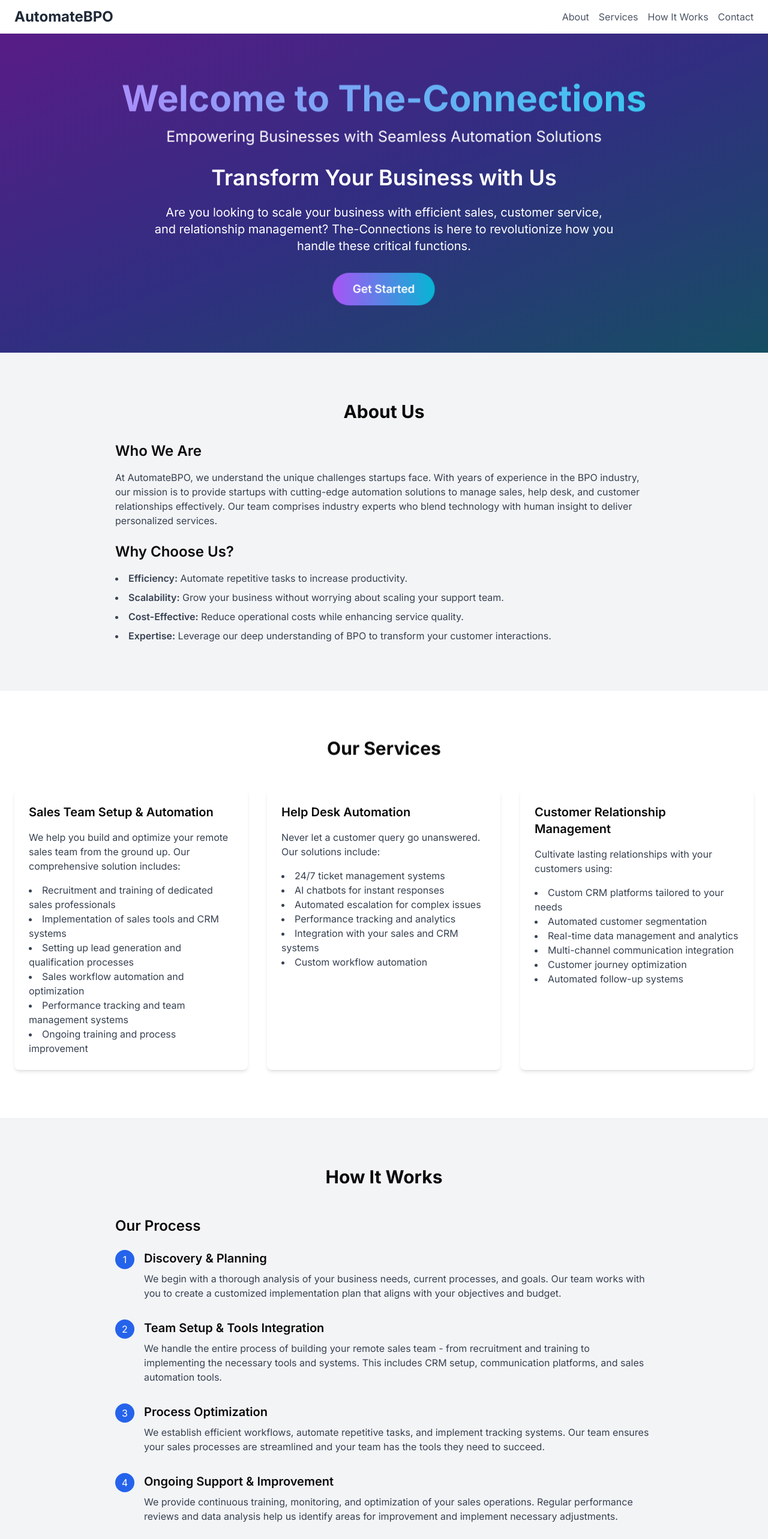
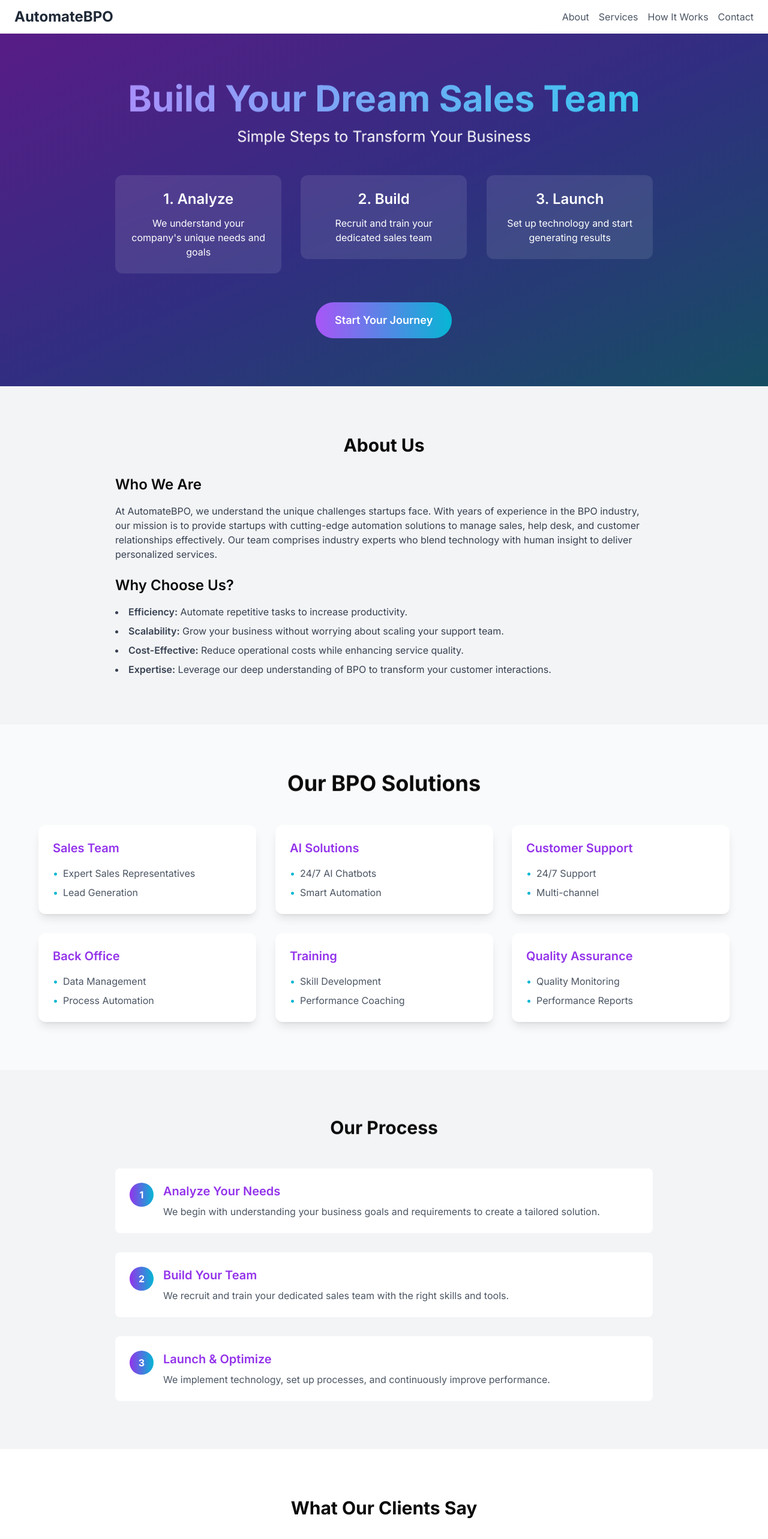
Before and after one commit to nitturkaryash/automate-bpo, a Next.js app: page /automate-bpo/ in a window 1280 px wide. Shown: the top 2566 px of the page at 60% size. Built offline with nearby package versions, Linux system fonts and the light colour scheme.

Commit message:
Update website with new animations and optimizations

```diff
--- a/app/components/Hero.tsx
+++ b/app/components/Hero.tsx
@@ -1,5 +1,4 @@
 import Link from "next/link"
-import Image from "next/image"
 
 export default function Hero() {
   return (
@@ -18,25 +17,44 @@ export default function Hero() {
           className="text-4xl md:text-6xl font-bold mb-4 animate-float-slow bg-clip-text text-transparent bg-gradient-to-r from-purple-400 to-cyan-400"
           style={{ willChange: 'transform' }}
         >
-          Welcome to The-Connections
+          Build Your Dream Sales Team
         </h1>
         <p
-          className="text-xl md:text-2xl mb-8 animate-pulse-gentle"
+          className="text-xl md:text-2xl mb-12 animate-pulse-gentle"
           style={{ willChange: 'transform' }}
         >
-          Empowering Businesses with Seamless Automation Solutions
+          Simple Steps to Transform Your Business
         </p>
-        <h2 className="text-3xl md:text-4xl font-semibold mb-6">Transform Your Business with Us</h2>
-        <p className="text-lg md:text-xl mb-8 max-w-3xl mx-auto">
-          Are you looking to scale your business with efficient sales, customer service, and relationship
-          management? The-Connections is here to revolutionize how you handle these critical functions.
-        </p>
+
+        <div className="grid grid-cols-1 md:grid-cols-3 gap-8 max-w-4xl mx-auto mb-12">
+          <div className="step-card group">
+            <div className="bg-white/10 backdrop-blur-sm p-6 rounded-xl transition-all duration-300 hover:bg-white/20 hover:transform hover:scale-105 hover:shadow-[0_0_30px_rgba(123,0,255,0.3)]">
+              <h3 className="text-2xl font-semibold mb-3">1. Analyze</h3>
+              <p>We understand your company's unique needs and goals</p>
+            </div>
+          </div>
+
+          <div className="step-card group">
+            <div className="bg-white/10 backdrop-blur-sm p-6 rounded-xl transition-all duration-300 hover:bg-white/20 hover:transform hover:scale-105 hover:shadow-[0_0_30px_rgba(0,255,255,0.3)]">
+              <h3 className="text-2xl font-semibold mb-3">2. Build</h3>
+              <p>Recruit and train your dedicated sales team</p>
+            </div>
+          </div>
+
+          <div className="step-card group">
+            <div className="bg-white/10 backdrop-blur-sm p-6 rounded-xl transition-all duration-300 hover:bg-white/20 hover:transform hover:scale-105 hover:shadow-[0_0_30px_rgba(123,0,255,0.3)]">
+              <h3 className="text-2xl font-semibold mb-3">3. Launch</h3>
+              <p>Set up technology and start generating results</p>
+            </div>
+          </div>
+        </div>
+
         <Link
           href="#contact"
-          className="bg-gradient-to-r from-purple-500 to-cyan-500 text-white py-3 px-8 rounded-full text-lg font-semibold hover:from-purple-600 hover:to-cyan-600 transition duration-300 inline-block animate-pulse-gentle"
+          className="bg-gradient-to-r from-purple-500 to-cyan-500 text-white py-4 px-8 rounded-full text-lg font-semibold transition-all duration-300 inline-block hover:shadow-[0_0_30px_rgba(123,0,255,0.5)] hover:scale-105"
           style={{ willChange: 'transform' }}
         >
-          Get Started
+          Start Your Journey
         </Link>
       </div>
     </section>
--- a/app/components/HowItWorks.tsx
+++ b/app/components/HowItWorks.tsx
@@ -2,51 +2,48 @@ export default function HowItWorks() {
   return (
     <section id="how-it-works" className="py-20 bg-gray-100">
       <div className="container mx-auto px-6">
-        <h2 className="text-3xl font-bold text-center mb-12">How It Works</h2>
-        <div className="max-w-4xl mx-auto">
-          <h3 className="text-2xl font-semibold mb-6">Our Process</h3>
-          <div className="space-y-8">
-            <div className="process-item flex items-start">
-              <div className="bg-blue-600 text-white rounded-full w-8 h-8 flex items-center justify-center mr-4 flex-shrink-0">
+        <h2 className="text-3xl font-bold text-center mb-12 animate-float-slow">Our Process</h2>
+        <div className="max-w-4xl mx-auto space-y-8">
+          {/* Step 1 */}
+          <div className="process-item">
+            <div className="flex items-start gap-4">
+              <div className="bg-gradient-to-r from-purple-600 to-cyan-500 text-white rounded-full w-10 h-10 flex items-center justify-center flex-shrink-0 font-bold">
                 1
               </div>
               <div>
-                <h4 className="text-xl font-semibold mb-2">Discovery & Planning</h4>
-                <p className="text-gray-700">
-                  We begin with a thorough analysis of your business needs, current processes, and goals. Our team works with you to create a customized implementation plan that aligns with your objectives and budget.
+                <h4 className="text-xl font-semibold mb-2 text-purple-600">Analyze Your Needs</h4>
+                <p className="text-gray-600">
+                  We begin with understanding your business goals and requirements to create a tailored solution.
                 </p>
               </div>
             </div>
-            <div className="process-item flex items-start">
-              <div className="bg-blue-600 text-white rounded-full w-8 h-8 flex items-center justify-center mr-4 flex-shrink-0">
+          </div>
+
+          {/* Step 2 */}
+          <div className="process-item">
+            <div className="flex items-start gap-4">
+              <div className="bg-gradient-to-r from-purple-600 to-cyan-500 text-white rounded-full w-10 h-10 flex items-center justify-center flex-shrink-0 font-bold">
                 2
               </div>
               <div>
-                <h4 className="text-xl font-semibold mb-2">Team Setup & Tools Integration</h4>
-                <p className="text-gray-700">
-                  We handle the entire process of building your remote sales team - from recruitment and training to implementing the necessary tools and systems. This includes CRM setup, communication platforms, and sales automation tools.
+                <h4 className="text-xl font-semibold mb-2 text-purple-600">Build Your Team</h4>
+                <p className="text-gray-600">
+                  We recruit and train your dedicated sales team with the right skills and tools.
                 </p>
               </div>
             </div>
-            <div className="process-item flex items-start">
-              <div className="bg-blue-600 text-white rounded-full w-8 h-8 flex items-center justify-center mr-4 flex-shrink-0">
+          </div>
+
+          {/* Step 3 */}
+          <div className="process-item">
+            <div className="flex items-start gap-4">
+              <div className="bg-gradient-to-r from-purple-600 to-cyan-500 text-white rounded-full w-10 h-10 flex items-center justify-center flex-shrink-0 font-bold">
                 3
               </div>
               <div>
-                <h4 className="text-xl font-semibold mb-2">Process Optimization</h4>
-                <p className="text-gray-700">
-                  We establish efficient workflows, automate repetitive tasks, and implement tracking systems. Our team ensures your sales processes are streamlined and your team has the tools they need to succeed.
-                </p>
-              </div>
-            </div>
-            <div className="process-item flex items-start">
-              <div className="bg-blue-600 text-white rounded-full w-8 h-8 flex items-center justify-center mr-4 flex-shrink-0">
-                4
-              </div>
-              <div>
-                <h4 className="text-xl font-semibold mb-2">Ongoing Support & Improvement</h4>
-                <p className="text-gray-700">
-                  We provide continuous training, monitoring, and optimization of your sales operations. Regular performance reviews and data analysis help us identify areas for improvement and implement necessary adjustments.
+                <h4 className="text-xl font-semibold mb-2 text-purple-600">Launch & Optimize</h4>
+                <p className="text-gray-600">
+                  We implement technology, set up processes, and continuously improve performance.
                 </p>
               </div>
             </div>
@@ -54,5 +51,5 @@ export default function HowItWorks() {
         </div>
       </div>
     </section>
-  )
+  );
 }
--- a/app/components/Services.tsx
+++ b/app/components/Services.tsx
@@ -1,45 +1,99 @@
 export default function Services() {
   return (
-    <section id="services" className="py-20">
+    <section id="services" className="py-20 bg-gray-50">
       <div className="container mx-auto px-6">
-        <h2 className="text-3xl font-bold text-center mb-12 animate-float-slow">Our Services</h2>
-        <div className="grid grid-cols-1 md:grid-cols-3 gap-8">
-          <div className="service-card bg-white p-6 rounded-lg shadow-md group hover:animate-float">
-            <h3 className="text-xl font-semibold mb-4">Sales Team Setup & Automation</h3>
-            <p className="text-gray-700 mb-4">
-              We help you build and optimize your remote sales team from the ground up. Our comprehensive solution includes:
-            </p>
-            <ul className="list-disc list-inside text-gray-700">
-              <li className="transform transition-transform group-hover:translate-x-1">Recruitment and training of dedicated sales professionals</li>
-              <li className="transform transition-transform group-hover:translate-x-1">Implementation of sales tools and CRM systems</li>
-              <li className="transform transition-transform group-hover:translate-x-1">Setting up lead generation and qualification processes</li>
-              <li className="transform transition-transform group-hover:translate-x-1">Sales workflow automation and optimization</li>
-              <li className="transform transition-transform group-hover:translate-x-1">Performance tracking and team management systems</li>
-              <li className="transform transition-transform group-hover:translate-x-1">Ongoing training and process improvement</li>
+        <h2 className="text-3xl md:text-4xl font-bold text-center mb-12 animate-float-slow">
+          Our BPO Solutions
+        </h2>
+
+        <div className="grid grid-cols-1 md:grid-cols-2 lg:grid-cols-3 gap-8 max-w-6xl mx-auto">
+          {/* Sales Team */}
+          <div className="service-card bg-white p-6 rounded-xl shadow-lg">
+            <h3 className="text-xl font-semibold mb-4 text-purple-600">Sales Team</h3>
+            <ul className="space-y-2 text-gray-600">
+              <li className="flex items-start">
+                <span className="text-cyan-500 mr-2">•</span>
+                Expert Sales Representatives
+              </li>
+              <li className="flex items-start">
+                <span className="text-cyan-500 mr-2">•</span>
+                Lead Generation
+              </li>
             </ul>
           </div>
-          <div className="service-card bg-white p-6 rounded-lg shadow-md group hover:animate-float">
-            <h3 className="text-xl font-semibold mb-4">Help Desk Automation</h3>
-            <p className="text-gray-700 mb-4">Never let a customer query go unanswered. Our solutions include:</p>
-            <ul className="list-disc list-inside text-gray-700">
-              <li className="transform transition-transform group-hover:translate-x-1">24/7 ticket management systems</li>
-              <li className="transform transition-transform group-hover:translate-x-1">AI chatbots for instant responses</li>
-              <li className="transform transition-transform group-hover:translate-x-1">Automated escalation for complex issues</li>
-              <li className="transform transition-transform group-hover:translate-x-1">Performance tracking and analytics</li>
-              <li className="transform transition-transform group-hover:translate-x-1">Integration with your sales and CRM systems</li>
-              <li className="transform transition-transform group-hover:translate-x-1">Custom workflow automation</li>
+
+          {/* AI Solutions */}
+          <div className="service-card bg-white p-6 rounded-xl shadow-lg">
+            <h3 className="text-xl font-semibold mb-4 text-purple-600">AI Solutions</h3>
+            <ul className="space-y-2 text-gray-600">
+              <li className="flex items-start">
+                <span className="text-cyan-500 mr-2">•</span>
+                24/7 AI Chatbots
+              </li>
+              <li className="flex items-start">
+                <span className="text-cyan-500 mr-2">•</span>
+                Smart Automation
+              </li>
             </ul>
           </div>
-          <div className="service-card bg-white p-6 rounded-lg shadow-md group hover:animate-float">
-            <h3 className="text-xl font-semibold mb-4">Customer Relationship Management</h3>
-            <p className="text-gray-700 mb-4">Cultivate lasting relationships with your customers using:</p>
-            <ul className="list-disc list-inside text-gray-700">
-              <li className="transform transition-transform group-hover:translate-x-1">Custom CRM platforms tailored to your needs</li>
-              <li className="transform transition-transform group-hover:translate-x-1">Automated customer segmentation</li>
-              <li className="transform transition-transform group-hover:translate-x-1">Real-time data management and analytics</li>
-              <li className="transform transition-transform group-hover:translate-x-1">Multi-channel communication integration</li>
-              <li className="transform transition-transform group-hover:translate-x-1">Customer journey optimization</li>
-              <li className="transform transition-transform group-hover:translate-x-1">Automated follow-up systems</li>
+
+          {/* Customer Support */}
+          <div className="service-card bg-white p-6 rounded-xl shadow-lg">
+            <h3 className="text-xl font-semibold mb-4 text-purple-600">Customer Support</h3>
+            <ul className="space-y-2 text-gray-600">
+              <li className="flex items-start">
+                <span className="text-cyan-500 mr-2">•</span>
+                24/7 Support
+              </li>
+              <li className="flex items-start">
+                <span className="text-cyan-500 mr-2">•</span>
+                Multi-channel
+              </li>
+            </ul>
+          </div>
+
+          {/* Back Office */}
+          <div className="service-card bg-white p-6 rounded-xl shadow-lg">
+            <h3 className="text-xl font-semibold mb-4 text-purple-600">Back Office</h3>
+            <ul className="space-y-2 text-gray-600">
+              <li className="flex items-start">
+                <span className="text-cyan-500 mr-2">•</span>
+                Data Management
+              </li>
+              <li className="flex items-start">
+                <span className="text-cyan-500 mr-2">•</span>
+                Process Automation
+              </li>
+            </ul>
+          </div>
+
+          {/* Training */}
+          <div className="service-card bg-white p-6 rounded-xl shadow-lg">
+            <h3 className="text-xl font-semibold mb-4 text-purple-600">Training</h3>
+            <ul className="space-y-2 text-gray-600">
+              <li className="flex items-start">
+                <span className="text-cyan-500 mr-2">•</span>
+                Skill Development
+              </li>
+              <li className="flex items-start">
+                <span className="text-cyan-500 mr-2">•</span>
+                Performance Coaching
+              </li>
+            </ul>
+          </div>
+
+          {/* Quality Assurance */}
+          <div className="service-card bg-white p-6 rounded-xl shadow-lg">
+            <h3 className="text-xl font-semibold mb-4 text-purple-600">Quality Assurance</h3>
+            <ul className="space-y-2 text-gray-600">
+              <li className="flex items-start">
+                <span className="text-cyan-500 mr-2">•</span>
+                Quality Monitoring
+              </li>
+              <li className="flex items-start">
+                <span className="text-cyan-500 mr-2">•</span>
+                Performance Reports
+              </li>
             </ul>
           </div>
         </div>
--- a/app/globals.css
+++ b/app/globals.css
@@ -66,10 +66,24 @@ body {
 
 /* Add hover effects with performance optimizations */
 .service-card {
-  @apply transition-transform duration-300 hover:-translate-y-2 hover:shadow-xl;
+  @apply transition-all duration-300;
   transform: translateZ(0);
   will-change: transform;
   backface-visibility: hidden;
+}
+
+.service-card:hover {
+  transform: translateY(-8px);
+  box-shadow: 0 15px 30px rgba(0, 0, 0, 0.1);
+  background: linear-gradient(to bottom right, rgba(255, 255, 255, 1), rgba(255, 255, 255, 0.9));
+}
+
+.service-card ul li {
+  transition: transform 0.2s ease;
+}
+
+.service-card:hover ul li {
+  transform: translateX(5px);
 }
 
 .nav-link {
@@ -85,15 +99,43 @@ body {
   @apply w-full;
 }
 
+/* Process Item Animation */
 .process-item {
-  @apply transition-transform duration-300;
+  @apply relative transition-all duration-300;
   transform: translateZ(0);
   will-change: transform;
   backface-visibility: hidden;
 }
 
-.process-item:hover {
-  transform: scale3d(1.05, 1.05, 1);
+.process-item::before {
+  content: '';
+  position: absolute;
+  inset: -4px;
+  background: linear-gradient(90deg, #7b00ff, #00ffff, #7b00ff);
+  background-size: 200% 100%;
+  border-radius: 1rem;
+  opacity: 0;
+  transition: opacity 0.3s ease;
+  z-index: 0;
+}
+
+.process-item:hover::before {
+  opacity: 1;
+  animation: borderGlow 3s linear infinite;
+}
+
+.process-item > div {
+  @apply relative bg-white rounded-lg p-6;
+  z-index: 1;
+}
+
+@keyframes borderGlow {
+  0% {
+    background-position: 0% 0%;
+  }
+  100% {
+    background-position: 200% 0%;
+  }
 }
 
 .contact-input {
@@ -187,3 +229,28 @@ body {
     @apply bg-background text-foreground;
   }
 }
+
+/* Step Cards Animation */
+.step-card {
+  transform: translateZ(0);
+  will-change: transform;
+  backface-visibility: hidden;
+}
+
+.step-card:hover {
+  z-index: 10;
+}
+
+/* Smooth transitions */
+.transition-all {
+  transition-timing-function: cubic-bezier(0.4, 0, 0.2, 1);
+}
+
+/* Enhanced hover effects */
+.hover\:shadow-glow:hover {
+  box-shadow: 0 0 30px rgba(123, 0, 255, 0.3);
+}
+
+.hover\:shadow-glow-cyan:hover {
+  box-shadow: 0 0 30px rgba(0, 255, 255, 0.3);
+}
--- a/package.json
+++ b/package.json
@@ -9,6 +9,7 @@
     "lint": "next lint"
   },
   "dependencies": {
+    "@emailjs/browser": "^4.4.1",
     "@hookform/resolvers": "^3.9.1",
     "@radix-ui/react-accordion": "^1.2.2",
     "@radix-ui/react-alert-dialog": "^1.1.4",
```
Also changed, not shown: app/components/Contact.tsx (+57 -11 lines), 1 other file (tests, documents, lock files or other folders).
